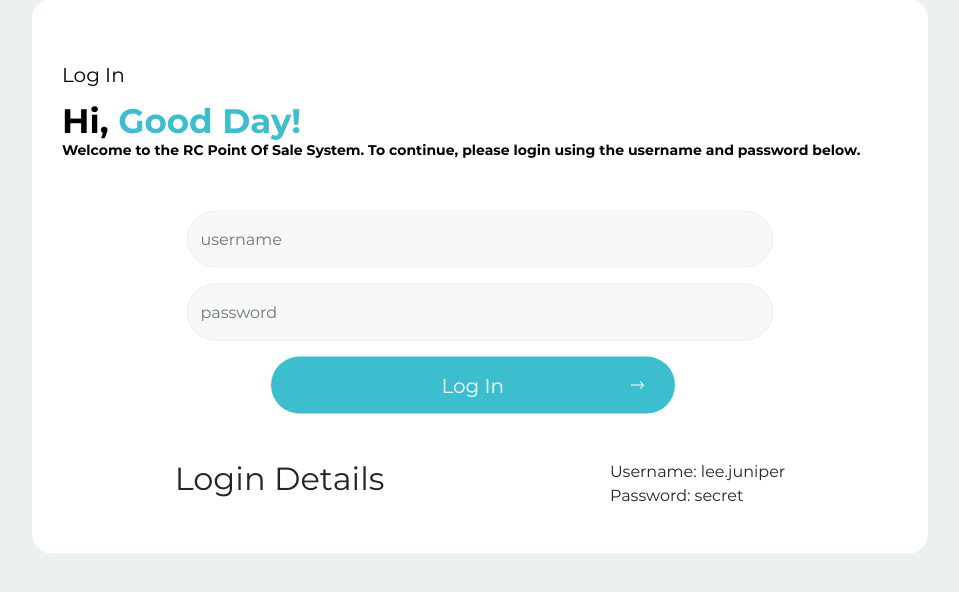
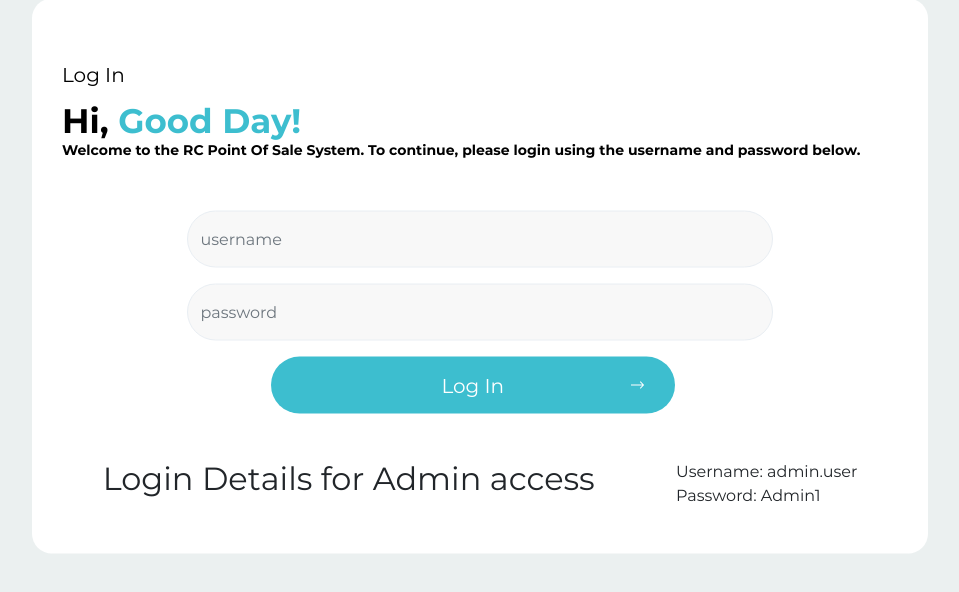
Before and after one commit to timothyakinyelu/point-of-sale-system-with-flask, a Flask app: page /login in a window 1280 px wide. Shown: the part 124-716 px from the top of the page, without its empty margins (160-1119 px from the left). Run offline with Flask 2, Linux system fonts and the light colour scheme; parts of the project's set-up code (start-up, migrations or seed data) failed here and were passed over; some libraries are stand-ins or nearby versions.

Commit message:
- changed login details

```diff
--- a/app/templates/login.html
+++ b/app/templates/login.html
@@ -50,10 +50,10 @@
             </form>
             <div class="topic-block">
                 <div class="topic-block-title">
-                    <h2>Login Details</h2>
+                    <h2>Login Details for Admin access</h2>
                 </div>
                 <div class="topic-block-body">
-                    <p>Username: lee.juniper <br>Password: secret </p>
+                    <p>Username: admin.user <br>Password: Admin1 </p>
                 </div>
             </div>
         </div>
```
